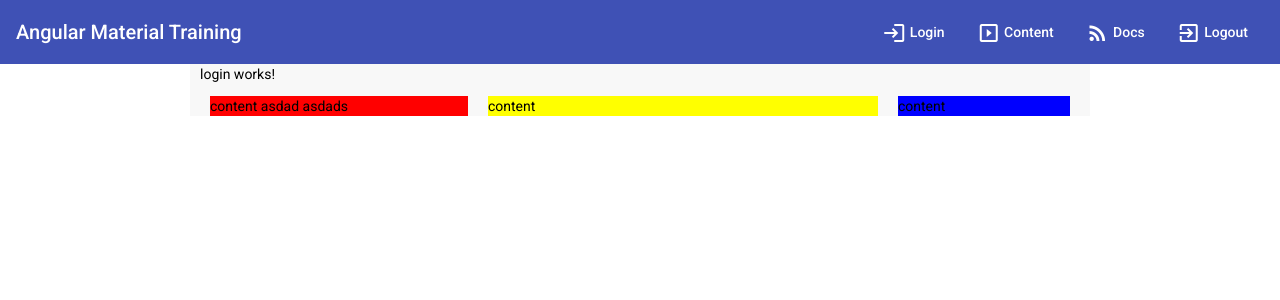
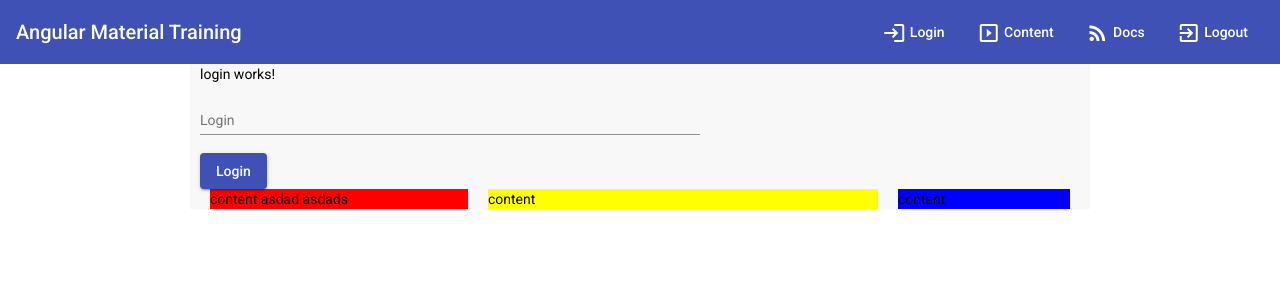
Before and after one commit to inspirexs/angular-training, an Angular app: page / in a window 1280 px wide. Shown: the top 300 px of the page. Built offline with nearby package versions, Linux system fonts and the light colour scheme.

Commit message:
base login logout functionality

```diff
--- a/src/app/components/header/header.component.html
+++ b/src/app/components/header/header.component.html
@@ -12,7 +12,7 @@
     <mat-icon class="mr">rss_feed</mat-icon>
     Docs
   </button>
-  <button mat-button fxHide.xs>
+  <button mat-button fxHide.xs (click)="logout()">
     <mat-icon class="mr">exit_to_app</mat-icon>
     Logout
   </button>
@@ -36,7 +36,7 @@
       Docs
     </button>
     <mat-divider></mat-divider>
-    <button mat-button>
+    <button mat-button (click)="logout()">
       <mat-icon class="mr">exit_to_app</mat-icon>
       Logout
     </button>
--- a/src/app/components/header/header.component.ts
+++ b/src/app/components/header/header.component.ts
@@ -1,4 +1,5 @@
 import { Component, OnInit } from '@angular/core';
+import { AuthService } from 'src/app/services/auth.service';
 import { MessageService } from 'src/app/services/message.service';
 
 @Component({
@@ -9,12 +10,17 @@
 export class HeaderComponent implements OnInit {
   subjectTitle: string = "";
 
-  constructor(private messageService: MessageService) { }
+  constructor(private messageService: MessageService,
+              private authService: AuthService) { }
 
   ngOnInit() {
     this.messageService.getSubject().subscribe( data => {
       this.subjectTitle = data;
-    } );
+    });
+  }
+
+  logout(): void{
+    this.authService.logout();
   }
 
 }
--- a/src/app/components/login/login.component.html
+++ b/src/app/components/login/login.component.html
@@ -1,3 +1,11 @@
 <p>
   login works!
 </p>
+
+<mat-form-field class="example-full-width" style="width: 500px;">
+  <mat-label>Login</mat-label>
+  <input
+  matInput placeholder="Enter Your Login Credentials" [(ngModel)]="token">
+</mat-form-field>
+<br />
+<button mat-raised-button color="primary" (click)="login()">Login</button>
--- a/src/app/components/login/login.component.ts
+++ b/src/app/components/login/login.component.ts
@@ -1,4 +1,6 @@
 import { Component, OnInit } from '@angular/core';
+import { Router } from '@angular/router';
+import { AuthService } from 'src/app/services/auth.service';
 
 @Component({
   selector: 'app-login',
@@ -6,10 +8,16 @@
   styleUrls: ['./login.component.css']
 })
 export class LoginComponent implements OnInit {
+  token: string;
 
-  constructor() { }
+  constructor(private authService: AuthService,
+              private router: Router) { }
 
   ngOnInit() {
   }
 
+  login(): void{
+    this.authService.login(this.token);
+    this.router.navigate(['/content']);
+  }
 }
--- /dev/null
+++ b/src/app/services/auth.service.ts
@@ -0,0 +1,25 @@
+import { Injectable } from '@angular/core';
+import { Router } from '@angular/router';
+
+@Injectable({
+  providedIn: 'root'
+})
+export class AuthService {
+
+  constructor(private router: Router) { }
+
+  login(token: string): void{
+    console.log(token);
+    localStorage.setItem('token', token);
+  }
+
+  logout(): void{
+    localStorage.removeItem('token');
+    this.router.navigate(['/']);
+  }
+
+  loggedIn(): boolean{
+    return localStorage.getItem('token') != null;
+  }
+
+}
```
Also changed, not shown: 1 other file (tests, documents, lock files or other folders).
